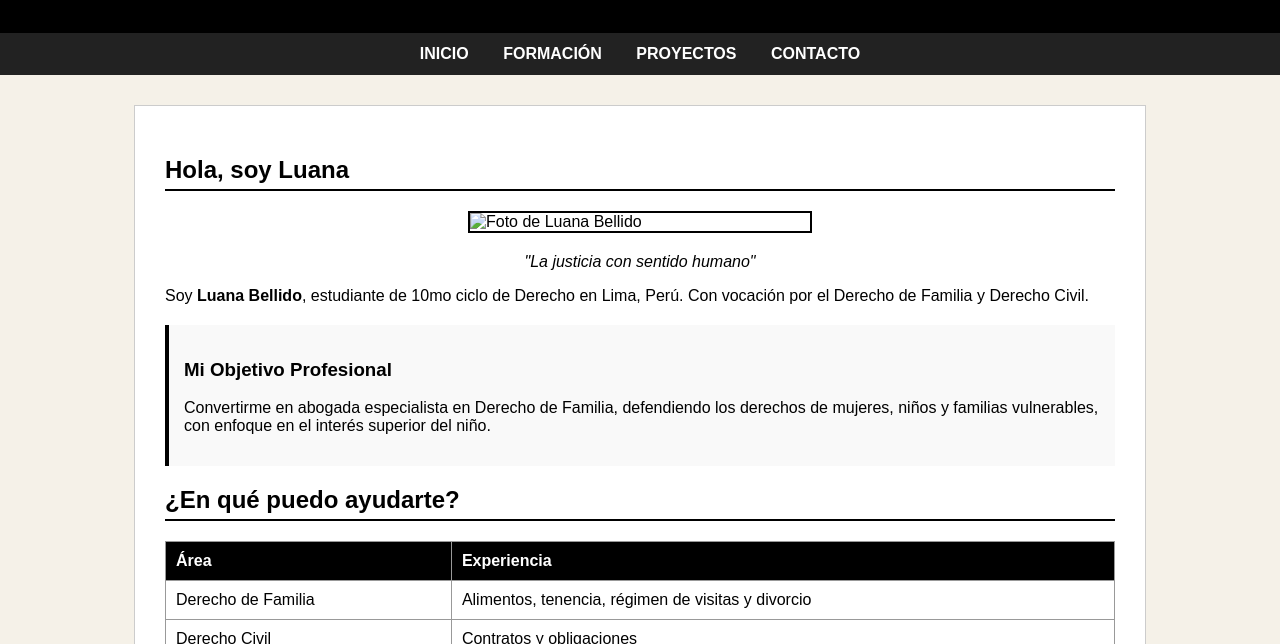
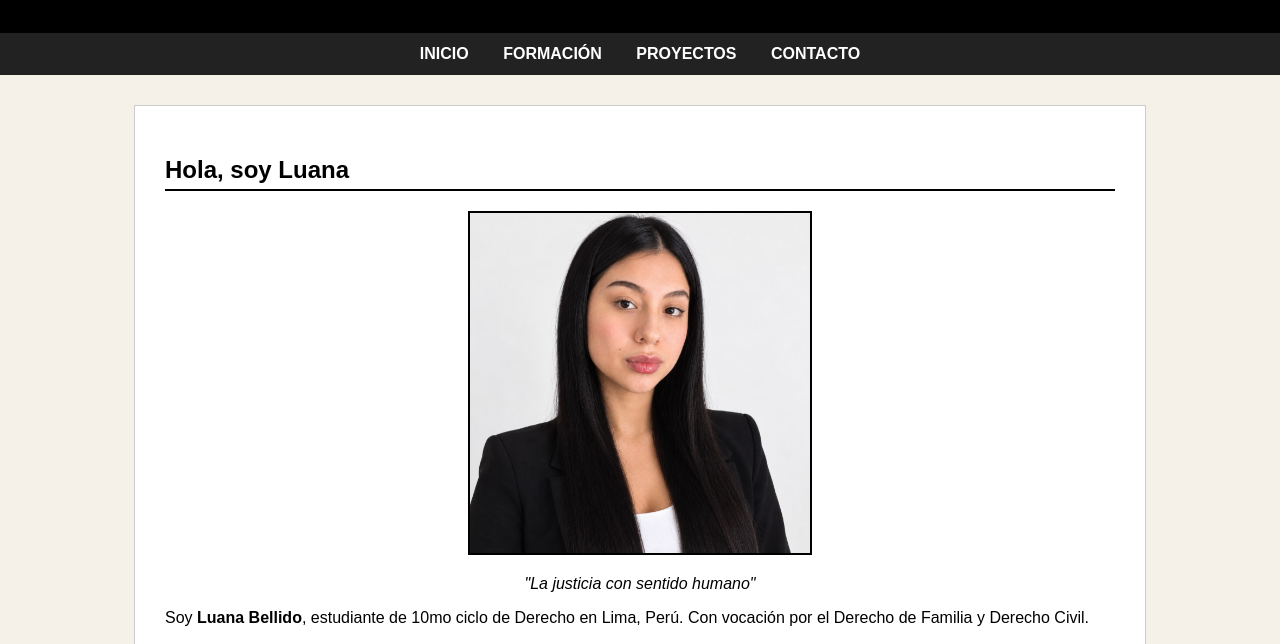
Before and after one commit to luanabellido291-cpu/ec2, a plain HTML site: page index.html in a window 1280 px wide. Shown: the part 121-765 px from the top of the page. Drawn offline with Linux system fonts and the light colour scheme; a script that the page names is missing.

Commit message:
Update index.html

```diff
--- a/index.html
+++ b/index.html
@@ -18,7 +18,7 @@
     </nav>
     <main>
         <h2>Hola, soy Luana</h2>
-        <img src="luana.jpg" alt="Foto de Luana Bellido">
+        <img src="luana.jpeg" alt="Foto de Luana Bellido">
         <p style="text-align: center;"><i>"La justicia con sentido humano"</i></p>
 
         <p>Soy <b>Luana Bellido</b>, estudiante de 10mo ciclo de Derecho en Lima, Perú. Con vocación por el Derecho de Familia y Derecho Civil.</p>
```
